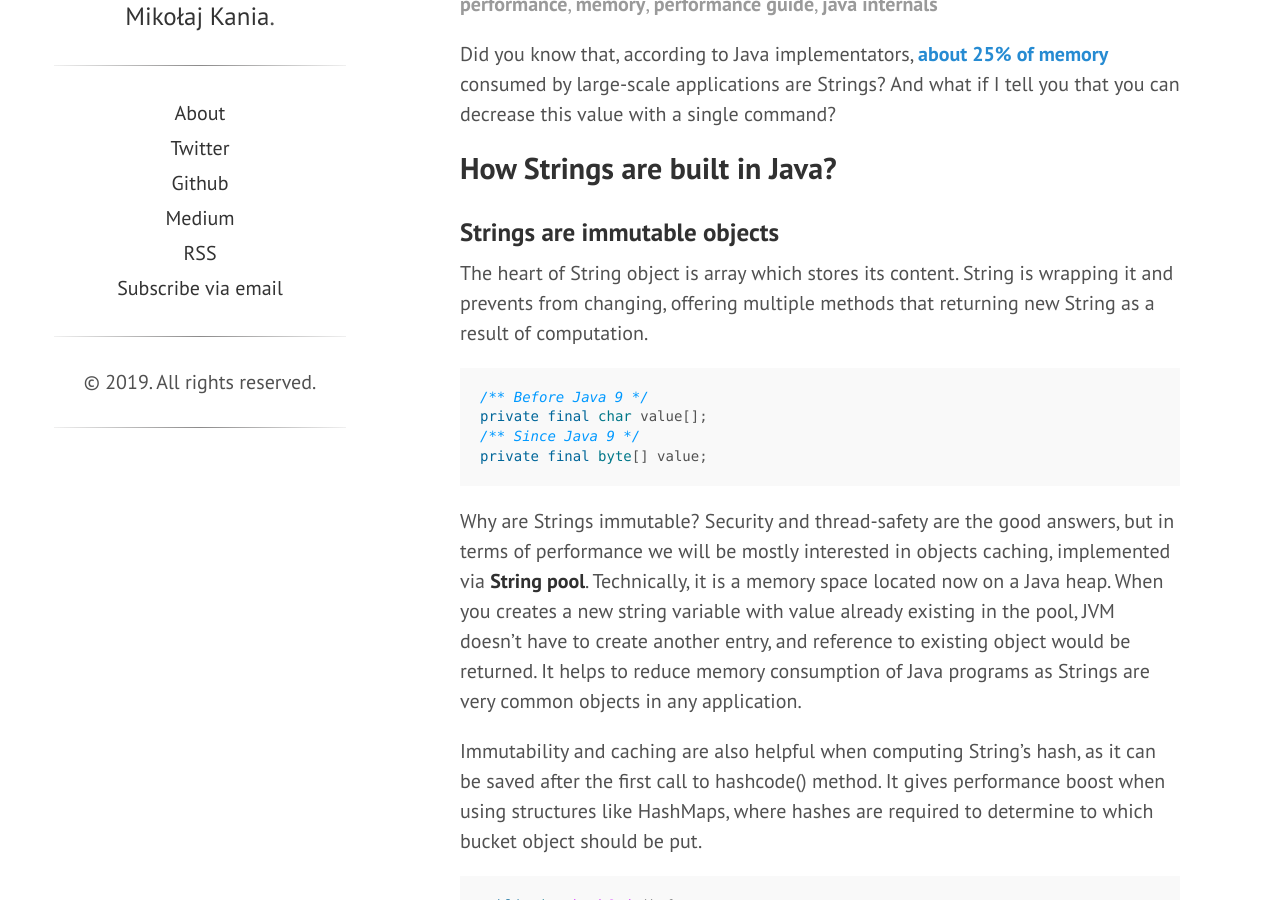
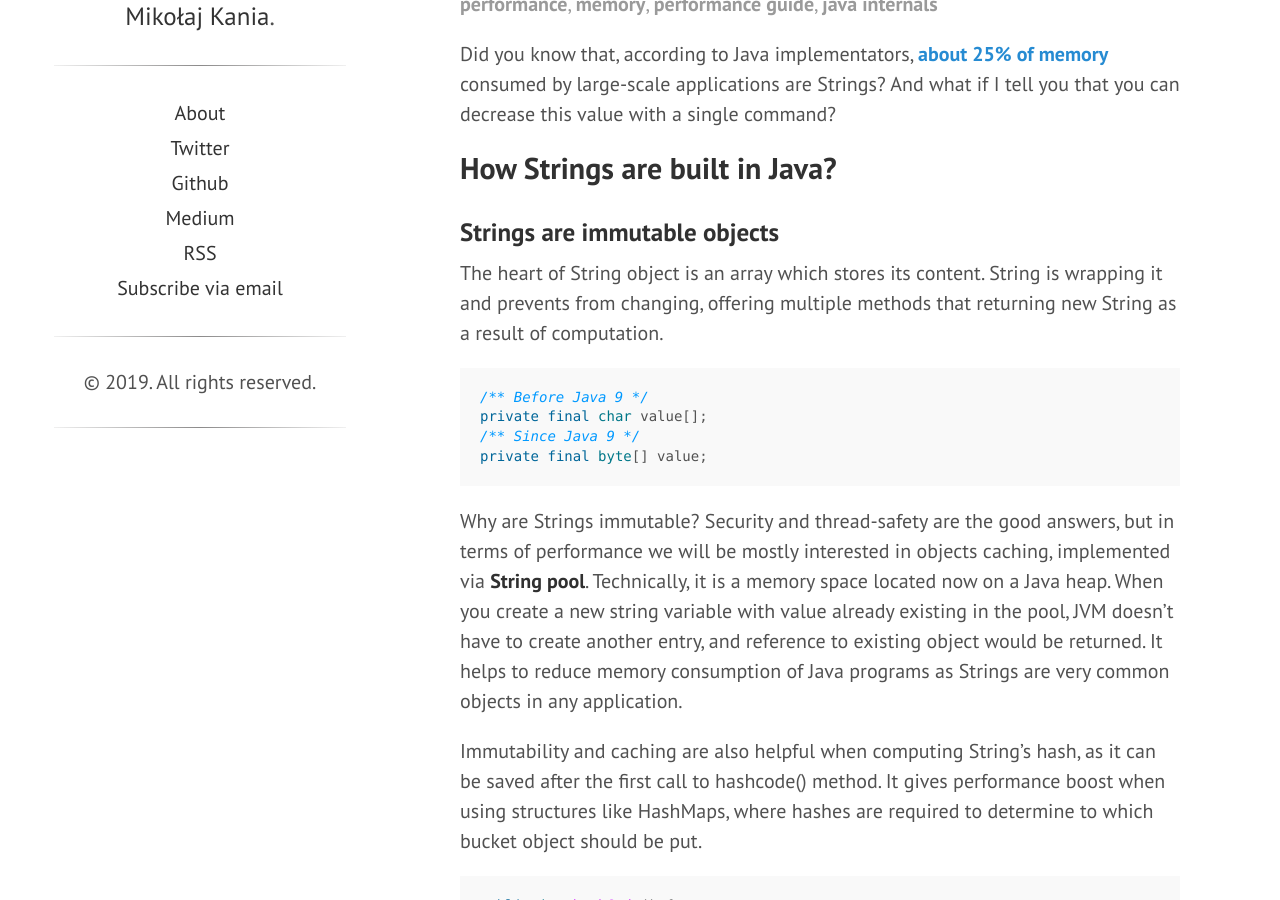
Before and after one commit to mikolajkania/mikolajkania.github.io, a Jekyll site: the page built from _posts/2019-01-02-all-you-need-to-know-about-string-performance-in-java.md, in a window 1280 px wide and 900 px high, scrolled down 191 px. Built offline with Jekyll 4.4.1, drawn with Linux system fonts in a browser that asks for light colours; some of the changed text lies outside the part shown.

Commit message:
Some typos

```diff
--- a/_posts/2019-01-02-all-you-need-to-know-about-string-performance-in-java.md
+++ b/_posts/2019-01-02-all-you-need-to-know-about-string-performance-in-java.md
@@ -20,7 +20,7 @@
 
 ### Strings are immutable objects
 
-The heart of String object is array which stores its content. String is wrapping it and prevents from changing, offering multiple methods that returning new String as a result of computation.
+The heart of String object is an array which stores its content. String is wrapping it and prevents from changing, offering multiple methods that returning new String as a result of computation.
 
 {% highlight java %}
 /** Before Java 9 */
@@ -29,7 +29,7 @@
 private final byte[] value;
 {% endhighlight %}
 
-Why are Strings immutable? Security and thread-safety are the good answers, but in terms of performance we will be mostly interested in objects caching, implemented via **String pool**. Technically, it is a memory space located now on a Java heap. When you creates a new string variable with value already existing in the pool, JVM doesn't have to create another entry, and reference to existing object would be returned. It helps to reduce memory consumption of Java programs as Strings are very common objects in any application.
+Why are Strings immutable? Security and thread-safety are the good answers, but in terms of performance we will be mostly interested in objects caching, implemented via **String pool**. Technically, it is a memory space located now on a Java heap. When you create a new string variable with value already existing in the pool, JVM doesn't have to create another entry, and reference to existing object would be returned. It helps to reduce memory consumption of Java programs as Strings are very common objects in any application.
 
 Immutability and caching are also helpful when computing String's hash, as it can be saved after the first call to hashcode() method. It gives performance boost when using structures like HashMaps, where hashes are required to determine to which bucket object should be put.
 
@@ -85,7 +85,7 @@
 
 One thing is that calling intern method [has an execution cost](http://java-performance.info/string-intern-in-java-6-7-8/){:target="_blank"} and it would be unwise to do it unnecessarily.
 
-The second this is the JVM has to keep hashed structure containing interned strings and search it. The longer the list, the slower it would be to found given objects due to hash collisions - multiple hash values can be put into one bucket of fixed-size hashtable that holds strings (for more on hashtable look [here, p. 196](http://shop.oreilly.com/product/0636920028499.do){:target="_blank"}, check collisions before job interview, i.e. [here](https://javarevisited.blogspot.com/2016/01/how-does-java-hashmap-or-linkedhahsmap-handles.html){:target="_blank"}). What's more, if you sorted the strings in your application by number of occurrences, you would see that the biggest advantage of string interning would be at the top of a list. At some point, the gain would be marginal or zero, but those entries still would be kept in a pool. It is a wise idea to put developers in charge and let them decide how big their pool should be - and exactly that can be done with option *-XX:StringTableSize=n*. The default size is 60013 since Java 7u40 and can be checked by using JVM option *-XX:+PrintStringTableStatistics*, for example:
+The second is that JVM has to keep hashed structure containing interned strings and search it. The longer the list, the slower it would be to found given objects due to hash collisions - multiple hash values can be put into one bucket of fixed-size hashtable that holds strings (for more on hashtable look [here, p. 196](http://shop.oreilly.com/product/0636920028499.do){:target="_blank"}, check collisions before job interview, i.e. [here](https://javarevisited.blogspot.com/2016/01/how-does-java-hashmap-or-linkedhahsmap-handles.html){:target="_blank"}). What's more, if you sorted the strings in your application by number of occurrences, you would see that the biggest advantage of string interning would be at the top of a list. At some point, the gain would be marginal or zero, but those entries still would be kept in a pool. It is a wise idea to put developers in charge and let them decide how big their pool should be - and exactly that can be done with option *-XX:StringTableSize=n*. The default size is 60013 since Java 7u40 and can be checked by using JVM option *-XX:+PrintStringTableStatistics*, for example:
 
 {% highlight java %}
 StringTable statistics:
```
Also changed, not shown: other parts of _posts/2019-01-02-all-you-need-to-know-about-string-performance-in-java.md (+2 -2 lines).
